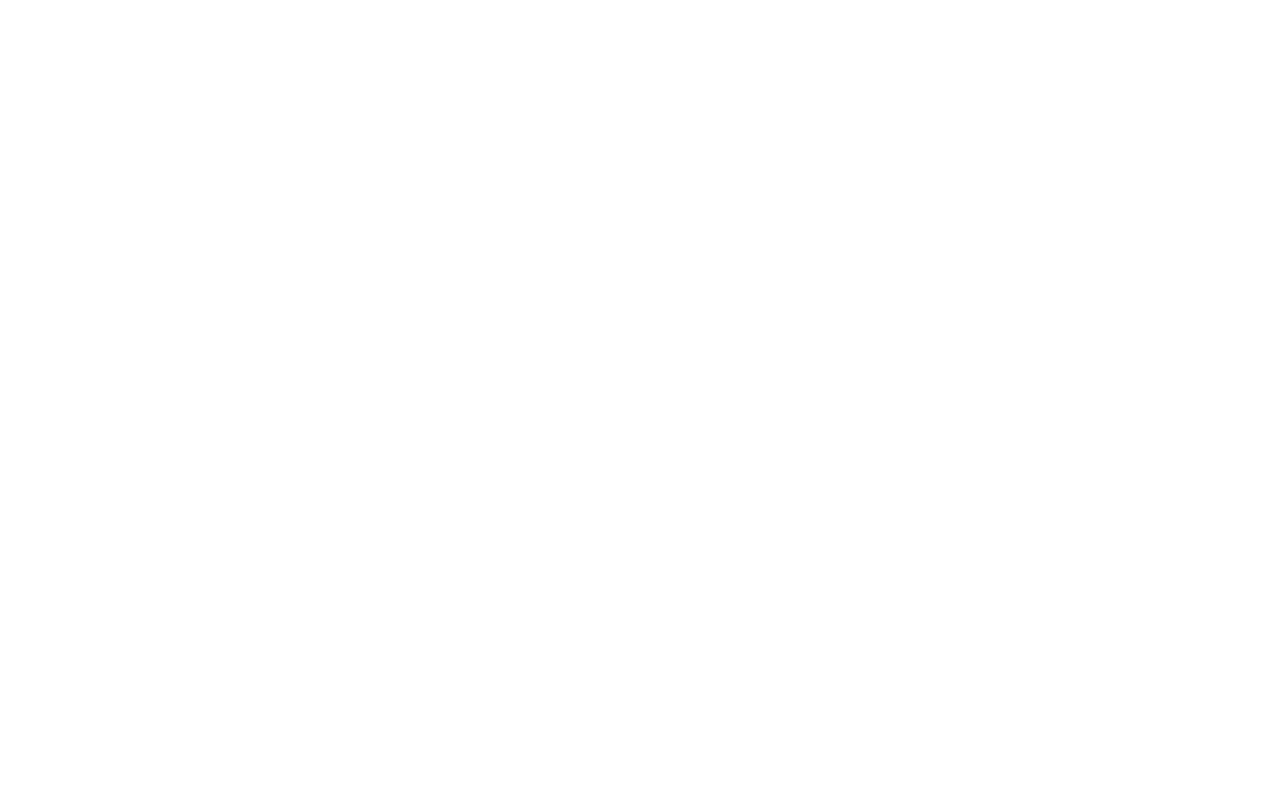
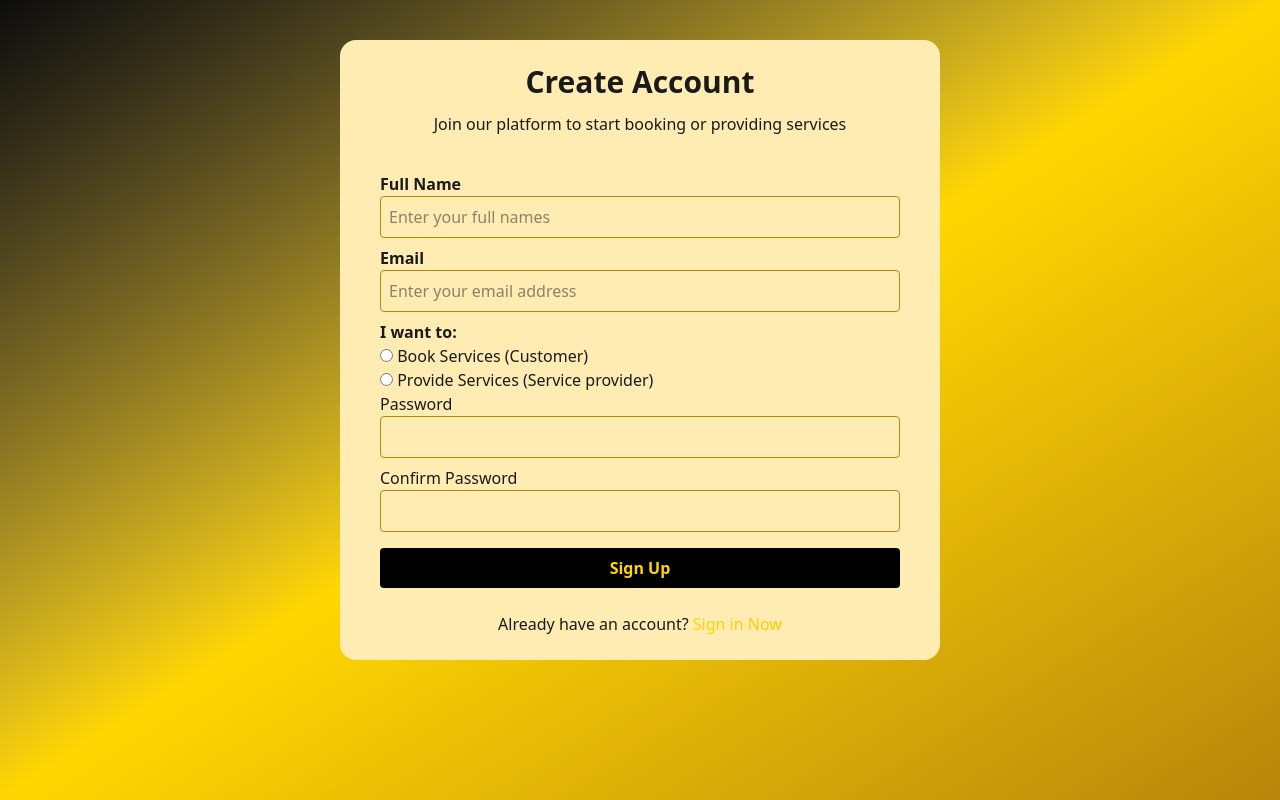
Before and after one commit to queenhabeebah/service-booking-app, a React (Vite) app: page /signup in a window 1280 px wide. Before the commit this address had no page. Built offline with nearby package versions, Linux system fonts and the light colour scheme.

Commit message:
Create signup and signin forms, and hero section

```diff
--- a/package.json
+++ b/package.json
@@ -10,9 +10,11 @@
     "preview": "vite preview"
   },
   "dependencies": {
+    "@supabase/supabase-js": "^2.58.0",
     "@tailwindcss/vite": "^4.1.14",
     "react": "^19.1.1",
     "react-dom": "^19.1.1",
+    "react-icons": "^5.5.0",
     "react-router-dom": "^7.9.3",
     "tailwindcss": "^4.1.14"
   },
--- a/src/App.jsx
+++ b/src/App.jsx
@@ -2,13 +2,18 @@
 import Header from './components/Header'
 import { Route, Routes } from 'react-router-dom'
 import Layout from './layout/Layout'
+import Home from './pages/Home'
+import Signup from './pages/Signup'
+import Signin from './pages/Signin'
 
 const App = () => {
   return (
     <Routes>
         <Route path='/' element={<Layout />}>
-
+            <Route index element={<Home />}/>
         </Route>
+            <Route path='/signup' element={<Signup />}/>
+            <Route path='/signin' element={<Signin />}/>
     </Routes>
   )
 }
--- a/src/components/Header.jsx
+++ b/src/components/Header.jsx
@@ -1,19 +1,22 @@
-import React from 'react'
+import React from "react";
+import { Link } from "react-router-dom";
+
 
 const Header = () => {
   return (
-    <header className='relative min-w-full container p-6 shadow-xl bg-primary-dark text-secondary'>
-        <nav className='flex items-center justify-between'>
-            <span className='font-extrabold tracking-tight'>EasyBook</span>
-            <div className='gap-4 md:flex'>
-                <a href="">Services</a>
-                <a href="">My Bookings</a>
-                <a href="" className='bg-secondary text-black rounded-xl py-2 px-3 font-bold'>Get Started</a>
-            </div>
-        </nav>
+    <header className="relative min-w-full container p-6 shadow-xl bg-primary-dark text-secondary">
+      <nav className="flex items-center justify-between">
+        <span className="font-extrabold tracking-tight">EasyBook</span>
+        <div className="gap-4 md:flex">
+          <a href="">Services</a>
+          <a href="">My Bookings</a>
+          <Link to="/signup" className="bg-secondary text-black rounded-xl py-2 px-3 font-bold">
+            Get Started
+          </Link>
+        </div>
+      </nav>
+    </header>
+  );
+};
 
-    </header>
-  )
-}
-
-export default Header
+export default Header;
--- a/src/pages/Home.jsx
+++ b/src/pages/Home.jsx
@@ -0,0 +1,17 @@
+import React from 'react'
+
+const Home = () => {
+  return (
+    <div>
+        <section className='h-screen flex items-center justify-center text-white bg-gradient-to-br from-primary via-black to-secondary-dark'>
+            <div className='text-center'>
+                <h1 className='text-5xl font-extrabold mb-4'>Luxury Service Booking</h1>
+                <p className='text-2xl text-gray-100'>Book trusted services with ease</p>
+
+            </div>
+        </section>
+    </div>
+  )
+}
+
+export default Home
--- /dev/null
+++ b/src/pages/Signin.jsx
@@ -0,0 +1,47 @@
+import React from "react";
+import { Link } from "react-router-dom";
+import { FaUser, FaLock } from "react-icons/fa";
+
+const Signin = () => {
+  return (
+    <div className="bg-gradient-to-br from-primary-dark via-secondary to-secondary-dark p-10 min-h-screen">
+      <div className="text-primary-light bg-secondary-light rounded-2xl w-[70%] mx-auto text-center p-6 md:w-[50%]">
+        <h1 className="text-3xl font-bold mb-3">Welcome Back</h1>
+        <p className="mb-5">Sign in to your account to continue</p>
+        <form action="" className="p-4 text-left ">
+          <span className="font-bold block">Email</span>
+          <input
+            type="email"
+            placeholder={"Enter your email address"}
+            className="block p-2 border border-secondary-dark focus:outline-none focus:ring-2 focus:ring-secondary mb-2 rounded w-full"
+          />
+
+          <span>Password</span>
+          <input
+            type="password"
+            className="block p-2 border border-secondary-dark focus:outline-none focus:ring-2 focus:ring-secondary mb-2 rounded w-full"
+          />
+
+          <button
+            type="submit"
+            className="block mt-4 p-2 border-white mb-2 rounded w-full bg-primary text-secondary font-bold"
+          >
+            Sign In
+          </button>
+        </form>
+        <p>
+          Don't have an account?{" "}
+          <Link
+            to="/signup"
+            className="hover:underline text-gold-gradient
+          "
+          >
+            Sign up Now
+          </Link>
+        </p>
+      </div>
+    </div>
+  );
+};
+
+export default Signin;
--- /dev/null
+++ b/src/pages/Signup.jsx
@@ -0,0 +1,66 @@
+import React from "react";
+import { Link } from "react-router-dom";
+
+const Signup = () => {
+  return (
+    <div className="bg-gradient-to-br from-primary-dark via-secondary to-secondary-dark p-10 min-h-screen">
+      <div className="text-primary-light bg-secondary-light rounded-2xl w-[70%] mx-auto text-center p-6 md:w-[50%]">
+        <h1 className="text-3xl font-bold mb-3">Create Account</h1>
+        <p className="mb-5">
+          Join our platform to start booking or providing services
+        </p>
+        <form action="" className="p-4 text-left ">
+          <span className="font-bold block">Full Name</span>
+          <input
+            type="text"
+            placeholder="Enter your full names"
+            className="block p-2 border border-secondary-dark focus:outline-none focus:ring-2 focus:ring-secondary mb-2 rounded w-full"
+          />
+          <span className="font-bold block">Email</span>
+          <input
+            type="email"
+            placeholder="Enter your email address"
+            className="block p-2 border border-secondary-dark focus:outline-none focus:ring-2 focus:ring-secondary mb-2 rounded w-full"
+          />
+          <span className="font-bold block">I want to:</span>
+          <div>
+            <input type="radio" name="role" id="customer" /> Book Services
+            (Customer)
+          </div>
+          <div>
+            <input type="radio" name="role" id="service-provider" /> Provide
+            Services (Service provider)
+          </div>
+          <span>Password</span>
+          <input
+            type="password"
+            className="block p-2 border border-secondary-dark focus:outline-none focus:ring-2 focus:ring-secondary mb-2 rounded w-full"
+          />
+          <span>Confirm Password</span>
+          <input
+            type="password"
+            className="block p-2 border border-secondary-dark focus:outline-none focus:ring-2 focus:ring-secondary mb-2 rounded w-full"
+          />
+          <button
+            type="submit"
+            className="block mt-4 p-2 border-white mb-2 rounded w-full bg-primary text-secondary font-bold"
+          >
+            Sign Up
+          </button>
+        </form>
+        <p>
+          Already have an account?{" "}
+          <Link
+            to="/signin"
+            className="hover:underline text-gold-gradient
+          "
+          >
+            Sign in Now
+          </Link>
+        </p>
+      </div>
+    </div>
+  );
+};
+
+export default Signup;
```
Also changed, not shown: 1 other file (tests, documents, lock files or other folders).
